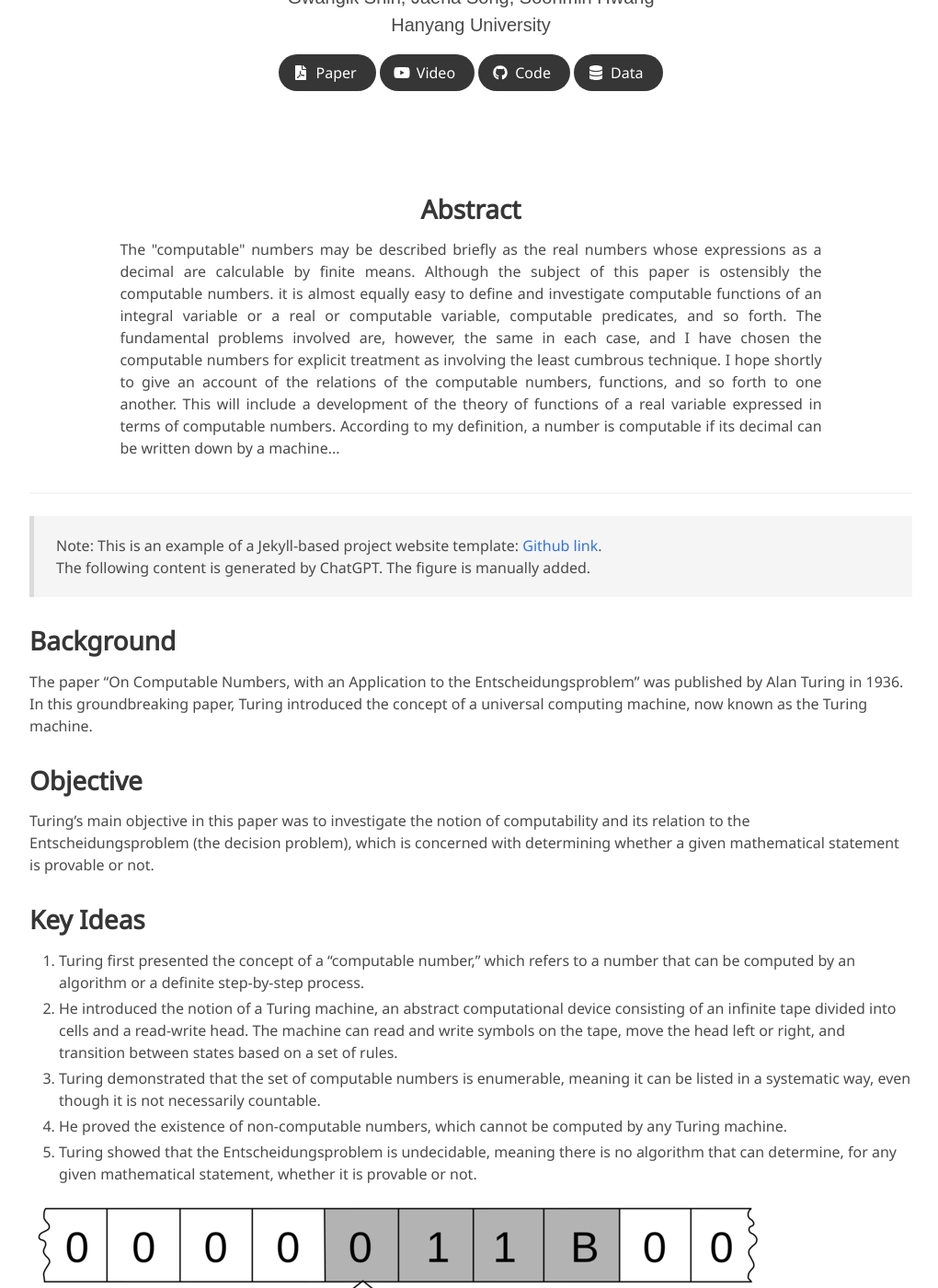
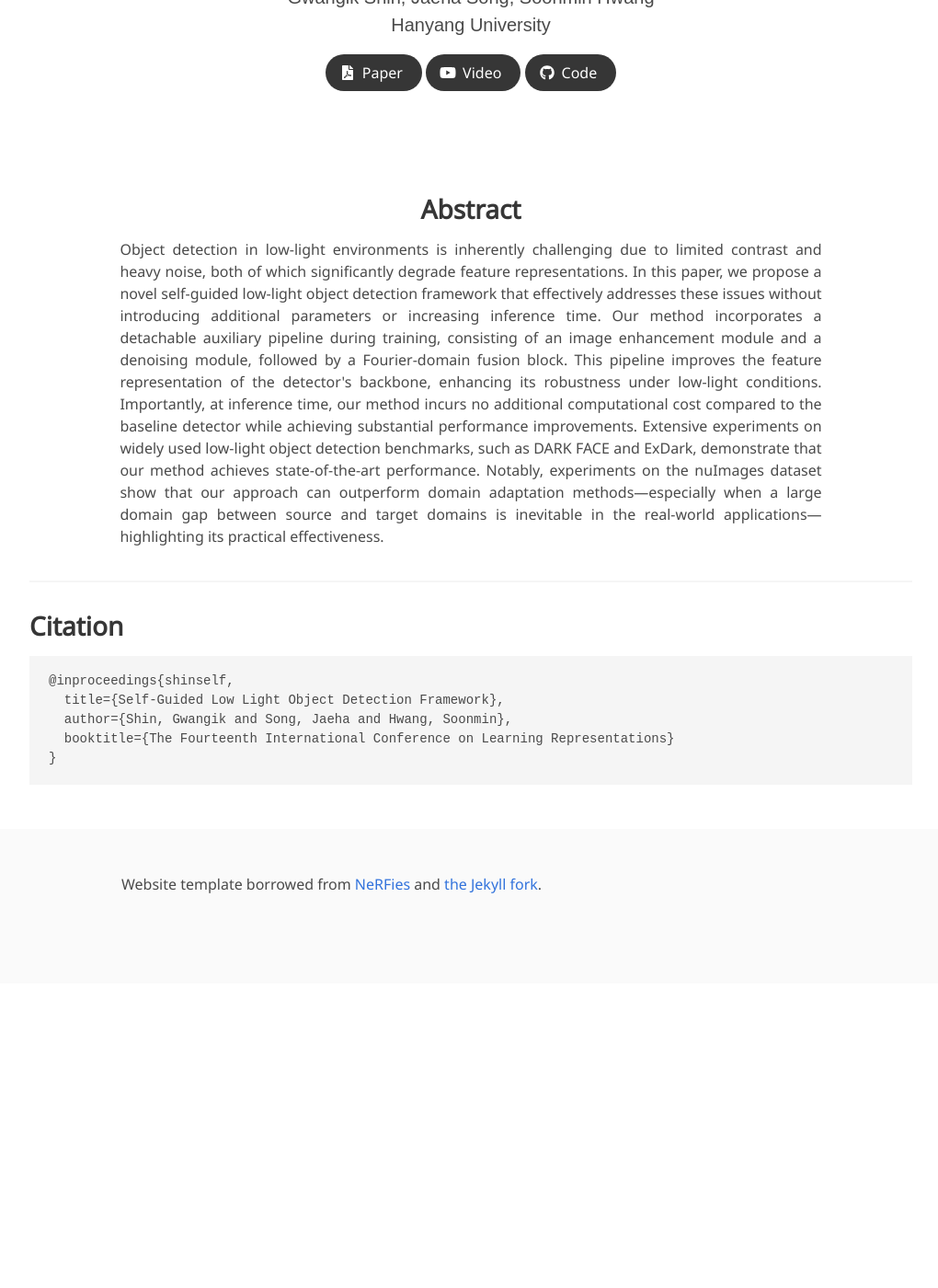
Before and after one commit to gw-shin/sgldet-page, a Jekyll site: the page built from index.md, in a window 1280 px wide and 1400 px high, scrolled down 198 px. Shown: the whole window at 92% size, without its empty margins (128-1148 px from the left). Built offline with Jekyll 4.4.1, drawn with Linux system fonts in a browser that asks for light colours; some web fonts are replaced; after the commit the page ends 1267 px from its top, so only the background shows below that; some of the changed text lies outside the part shown.

Commit message:
Update index.md with new paper link and project details

````diff
--- a/index.md
+++ b/index.md
@@ -15,29 +15,17 @@ data: https://huggingface.co/docs/datasets
     <div class="column is-four-fifths">
         <h2>Abstract</h2>
         <div class="content has-text-justified">
-The "computable" numbers may be described briefly as the real
-numbers whose expressions as a decimal are calculable by finite means.
-Although the subject of this paper is ostensibly the computable numbers.
-it is almost equally easy to define and investigate computable functions
-of an integral variable or a real or computable variable, computable
-predicates, and so forth. The fundamental problems involved are,
-however, the same in each case, and I have chosen the computable numbers
-for explicit treatment as involving the least cumbrous technique. I hope
-shortly to give an account of the relations of the computable numbers,
-functions, and so forth to one another. This will include a development
-of the theory of functions of a real variable expressed in terms of computable
-numbers. According to my definition, a number is computable
-if its decimal can be written down by a machine...
+Object detection in low-light environments is inherently challenging due to limited contrast and heavy noise, both of which significantly degrade feature representations. In this paper, we propose a novel self-guided low-light object detection framework that effectively addresses these issues without introducing additional parameters or increasing inference time. Our method incorporates a detachable auxiliary pipeline during training, consisting of an image enhancement module and a denoising module, followed by a Fourier-domain fusion block. This pipeline improves the feature representation of the detector's backbone, enhancing its robustness under low-light conditions. Importantly, at inference time, our method incurs no additional computational cost compared to the baseline detector while achieving substantial performance improvements. Extensive experiments on widely used low-light object detection benchmarks, such as DARK FACE and ExDark, demonstrate that our method achieves state-of-the-art performance. Notably, experiments on the nuImages dataset show that our approach can outperform domain adaptation methods—especially when a large domain gap between source and target domains is inevitable in the real-world applications—highlighting its practical effectiveness.
         </div>
     </div>
 </div>
 
 ---
 
-> Note: This is an example of a Jekyll-based project website template: [Github link](https://github.com/shunzh/project_website).\
-> The following content is generated by ChatGPT. The figure is manually added.
+<!-- > Note: This is an example of a Jekyll-based project website template: [Github link](https://github.com/shunzh/project_website).\
+> The following content is generated by ChatGPT. The figure is manually added. -->
 
-## Background
+<!-- ## Background
 The paper "On Computable Numbers, with an Application to the Entscheidungsproblem" was published by Alan Turing in 1936. In this groundbreaking paper, Turing introduced the concept of a universal computing machine, now known as the Turing machine.
 
 ## Objective
@@ -66,7 +54,7 @@ Turing's main objective in this paper was to investigate the notion of computabi
 He used the concept of a universal Turing machine to prove that the set of computable functions is recursively enumerable, meaning it can be listed by an algorithm.
 
 ## Significance
-Turing's paper laid the foundation for the theory of computation and had a profound impact on the development of computer science. The Turing machine became a fundamental concept in theoretical computer science, serving as a theoretical model for studying the limits and capabilities of computation. Turing's work also influenced the development of programming languages, algorithms, and the design of modern computers.
+Turing's paper laid the foundation for the theory of computation and had a profound impact on the development of computer science. The Turing machine became a fundamental concept in theoretical computer science, serving as a theoretical model for studying the limits and capabilities of computation. Turing's work also influenced the development of programming languages, algorithms, and the design of modern computers. -->
 
 ## Citation
 ```
````
Also changed, not shown: other parts of index.md (+3 -3 lines).
